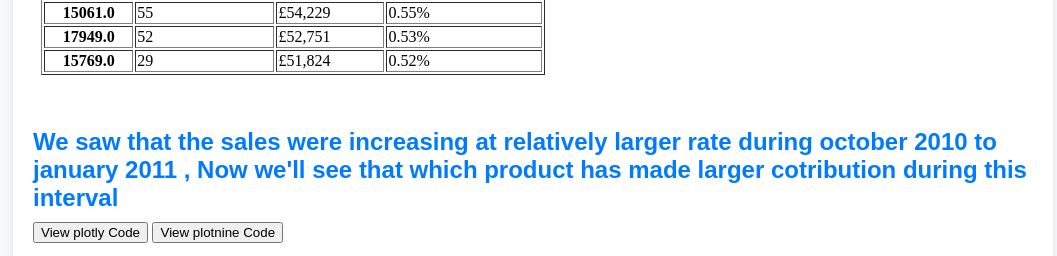
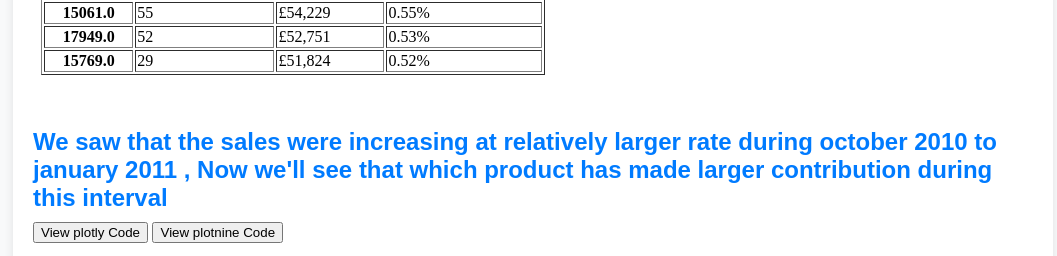
Before and after one commit to harshrajshs/Data_visualization, a plain HTML site: page index.html in a window 1280 px wide. Shown: the part 9640-9896 px from the top of the page, without its empty margins (107-1164 px from the left). Drawn offline with Linux system fonts and the light colour scheme.

Commit message:
Update index.html finally!

```diff
--- a/index.html
+++ b/index.html
@@ -745,7 +745,7 @@
                 title="Sales by Country"></iframe>
         </div>
         <div class="info">
-            <h2>We saw that the sales were increasing at relatively larger rate during october 2010 to january 2011 , Now we'll see that which product has made larger cotribution during this interval</h2>
+            <h2>We saw that the sales were increasing at relatively larger rate during october 2010 to january 2011 , Now we'll see that which product has made larger contribution during this interval</h2>
             <button onclick="toggleCode('code17')">View plotly Code</button>
             <div id="code17" class="code-container">
                 <pre><code>
```
